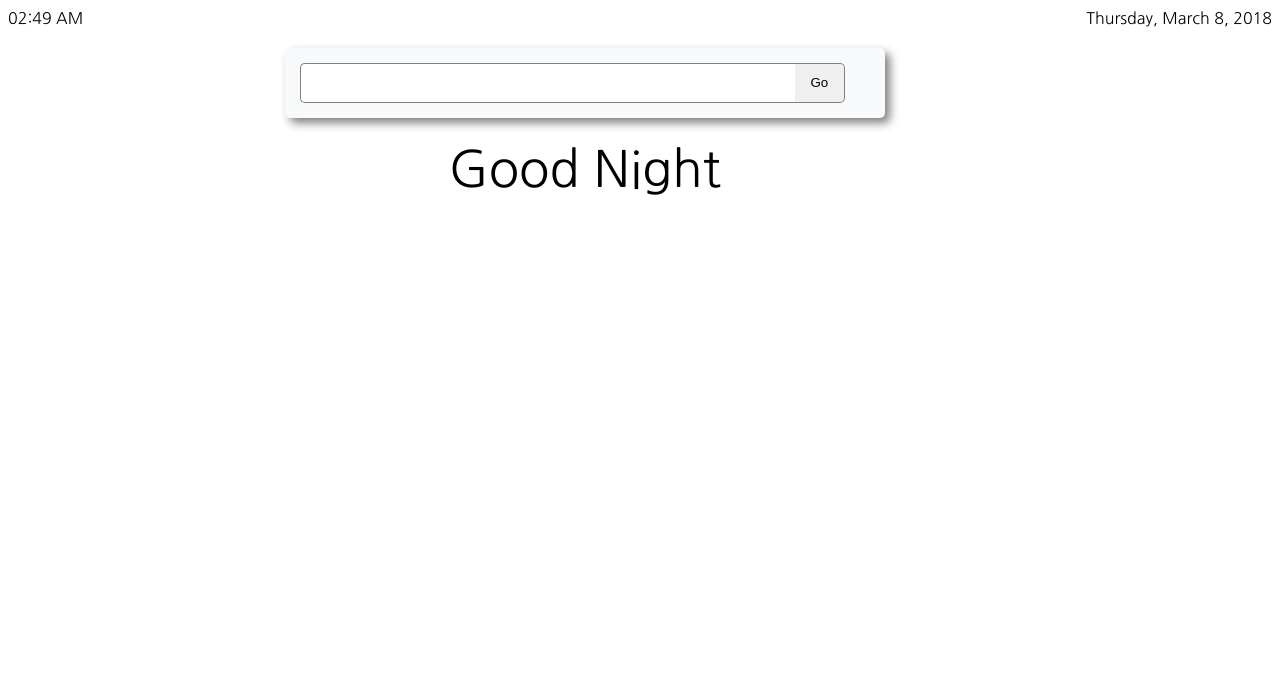
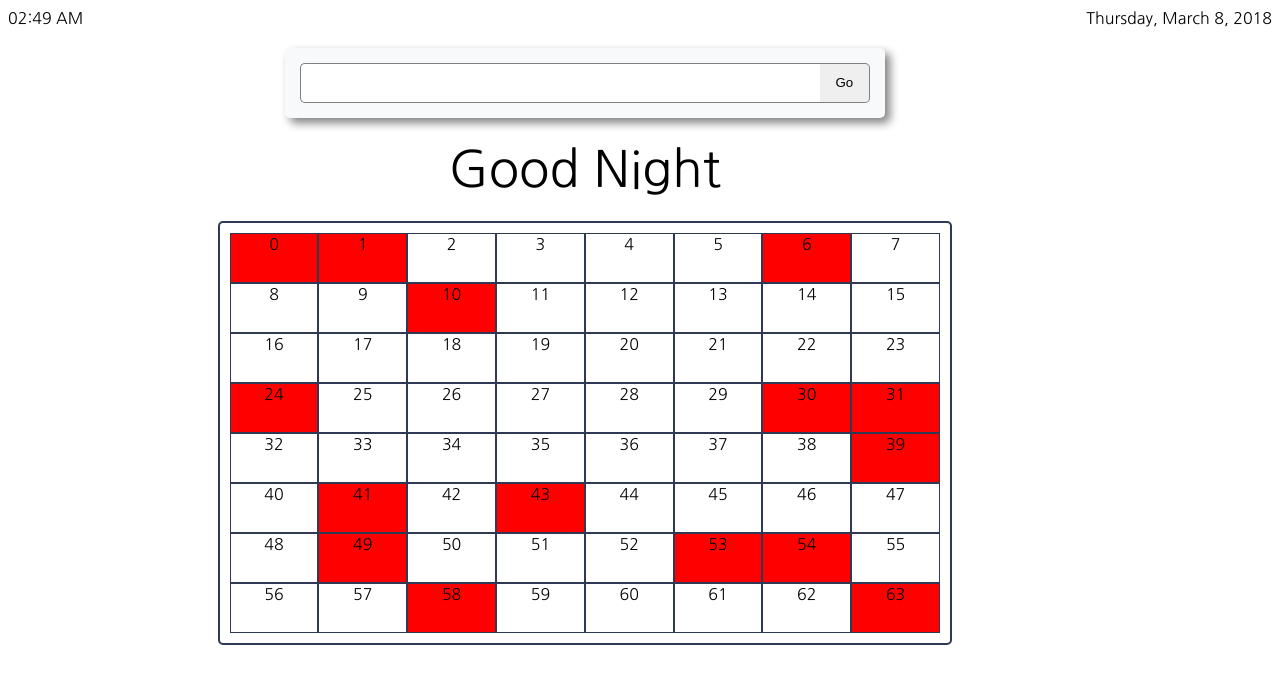
Before and after one commit to ctakemoto/New-Tab-Game, a React (Create React App) app: page / in a window 1280 px wide. Shown: the top 684 px of the page. Built offline with nearby package versions, Linux system fonts and the light colour scheme.

Commit message:
starting game portion

```diff
--- a/src/App.js
+++ b/src/App.js
@@ -1,6 +1,7 @@
 import React, { Component } from 'react';
 import Greeting from './Components/Greeting.js';
-import SearchBar from './Components/SearchBar.js';
+import { SearchBar } from './Components/SearchBar.js';
+import Game from './Components/Game.js';
 import { Clock, TodaysDate } from './Components/TimeDate.js';
 
 
@@ -22,7 +23,8 @@ class App extends Component {
         hour: '2-digit',
         minute: '2-digit'
       },
-      locale: 'en-US'
+      locale: 'en-US',
+      boardDimensions: 8
     }
 
 }
@@ -34,6 +36,7 @@ class App extends Component {
         <Clock {...this.state} {...this.settings}/>
         <SearchBar {...this.state} {...this.settings}/>
         <Greeting {...this.state} {...this.settings}/>
+        <Game {...this.state} {...this.settings}/>
       </div>
     );
   }
--- /dev/null
+++ b/src/Components/Game.js
@@ -0,0 +1,78 @@
+import React, { Component } from 'react';
+
+export const Square = props => {
+    return (
+        <div className={'game__square ' + props.type} onCLick={() => props.handleClick}>
+            {props.value}
+        </div>
+    );
+}
+
+export const Board = props => {
+
+    return(
+        <div className='game__board'>
+            {props.squares.map((value, index) =>
+                <Square key={index}
+                        //value={value}
+                        value={index}
+                        type={value === 'x' ? 'bomb':''}
+                        />
+            )}
+        </div>
+    );
+
+}
+
+class Game extends Component {
+
+    constructor(props) {
+        super(props);
+        this.state = {
+          score: 0,
+          squares: null,
+          moves: 0,
+          numSquares: Math.pow(props.boardDimensions,2)
+        };
+    }
+
+    handleClick = (i) => {
+
+    }
+
+    componentWillMount = () => {
+        this.initGame();
+    }
+
+    initGame = () => {
+        var board = new Array(this.state.numSquares).fill(' ', 0, this.state.numSquares);
+
+        //chose a random number of bombs between a fourth and a third the number of squares
+        const numBombs = this.randSquare(this.state.numSquares/4,this.state.numSquares/3)
+        //populate bombs on the board
+        for(var i=0; i < numBombs; i++){
+            board[this.randSquare(0, this.state.numSquares)] = 'x';
+        }
+
+        this.setState({
+            squares: board
+        });
+    }
+
+    randSquare = (min, max) => {
+        //picks a random number between min and max
+        min = Math.ceil(min);
+        max = Math.floor(max);
+        return Math.floor(Math.random() * (max - min)) + min;
+    }
+
+    render(){
+        return (
+            <div className='game'>
+                <Board squares={this.state.squares}/>
+            </div>
+        );
+    }
+}
+
+export default Game;
--- a/src/Components/SearchBar.js
+++ b/src/Components/SearchBar.js
@@ -1,18 +1,17 @@
-import React, { Component } from 'react';
+import React from 'react';
 //import PropTypes from 'prop-types';
 
 
-class SearchBar extends Component {
-    render (){
-        return (
-            <div className='searchbar'>
-                <form action='http://www.google.com/search' method='get'>
-                    <input type='text' name='q' className='searchbar__searchbox'/>
-                    <input type='submit' value='Go' className='searchbar__button'/>
-                </form>
-            </div>
-        );
-    }
+export const SearchBar = () => {
+
+    return (
+        <form   action='http://www.google.com/search'
+                method='get'
+                className='searchbar'>
+            <input type='text' name='q' className='searchbar__searchbox'/>
+            <input type='submit' value='Go' className='searchbar__button'/>
+        </form>
+
+    );
+
 }
-
-export default SearchBar;
--- a/src/styles/partials/_app.scss
+++ b/src/styles/partials/_app.scss
@@ -7,7 +7,7 @@ class modifiers: name-name--modifier
 
 .app {
     display: grid;
-    grid-template: 75px repeat(1fp, 12) / min-content(150px) auto min-content(150px);
+    grid-template: 75px repeat(12, 1fp) / min-content(150px) auto min-content(150px);
     grid-row-gap: 20px;
     font-family: $font-style;
     margin: 0;
--- /dev/null
+++ b/src/styles/partials/_game.scss
@@ -0,0 +1,31 @@
+.game {
+    border: $dark-shade solid 2px;
+    border-radius: 5px;
+    grid-row: 4 / span 5;
+    grid-column: 2 / span 1;
+    padding: 10px;
+}
+
+.game__board {
+    display: grid;
+    grid-template-rows: repeat(8, minmax(50px, 12.5%));
+    grid-template-columns: repeat(8, minmax(50px, 12.5%)) ;
+    justify-items: stretch;
+}
+
+.game__square {
+    text-align: center;
+    min-width: 50px;
+    min-height: 50px;
+    border: $dark-shade solid 1px;
+}
+
+.clicked {
+    background-color: $light-accent;
+}
+.unclicked {
+    background-color: $light-shade;
+}
+.bomb {
+    background-color: red;
+}
--- a/src/styles/partials/_search_bar.scss
+++ b/src/styles/partials/_search_bar.scss
@@ -15,12 +15,12 @@
         border: 1px solid grey;
         border-right:none;
         padding: 5px;
-        margin: 0 0 0 auto;
+        margin: 0;
         grid-column: 1 span 1;
         height: 40px;
         overflow:hidden;
         line-height:18px;
-        width: calc(100% - 75px);
+        width: calc(100% - 50px);
     }
 
     .searchbar__button {
@@ -28,7 +28,7 @@
         border: 1px solid grey;
         border-left: none;
         padding: 5px;
-        margin: 0 auto 0 0;
+        margin: 0;
         grid-column: 2 span 1;
         height: 40px;
         line-height:18px;
--- a/src/styles/styles.css
+++ b/src/styles/styles.css
@@ -30,7 +30,7 @@ class modifiers: name-name--modifier
 */
 .app {
   display: grid;
-  grid-template: 75px repeat(1fp, 12)/min-content(150px) auto min-content(150px);
+  grid-template: 75px repeat(12, 1fp)/min-content(150px) auto min-content(150px);
   grid-row-gap: 20px;
   font-family: "Nanum Gothic", sans-serif;
   margin: 0; }
@@ -60,20 +60,48 @@ class modifiers: name-name--modifier
     border: 1px solid grey;
     border-right: none;
     padding: 5px;
-    margin: 0 0 0 auto;
+    margin: 0;
     grid-column: 1 span 1;
     height: 40px;
     overflow: hidden;
     line-height: 18px;
-    width: calc(100% - 75px); }
+    width: calc(100% - 50px); }
   .searchbar .searchbar__button {
     border-radius: 0 5px 5px 0;
     border: 1px solid grey;
     border-left: none;
     padding: 5px;
-    margin: 0 auto 0 0;
+    margin: 0;
     grid-column: 2 span 1;
     height: 40px;
     line-height: 18px;
     vertical-align: top;
     width: 50px; }
+
+.game {
+  border: #303954 solid 2px;
+  border-radius: 5px;
+  grid-row: 4 / span 5;
+  grid-column: 2 / span 1;
+  padding: 10px; }
+
+.game__board {
+  display: grid;
+  grid-template-rows: repeat(8, minmax(50px, 12.5%));
+  grid-template-columns: repeat(8, minmax(50px, 12.5%));
+  justify-items: stretch; }
+
+.game__square {
+  text-align: center;
+  min-width: 50px;
+  min-height: 50px;
+  border: #303954 solid 1px; }
+
+.clicked {
+  background-color: #C6ACAC; }
+
+.unclicked {
+  background-color: #F7F9FA; }
+
+.bomb {
+  background-color: red; }
--- a/src/styles/styles.scss
+++ b/src/styles/styles.scss
@@ -5,3 +5,4 @@
 @import 'partials/app';
 @import 'partials/greeting';
 @import 'partials/_search_bar';
+@import 'partials/_game';
```
Also changed, not shown: src/styles/partials/_variables.scss (+8 -0 lines).
